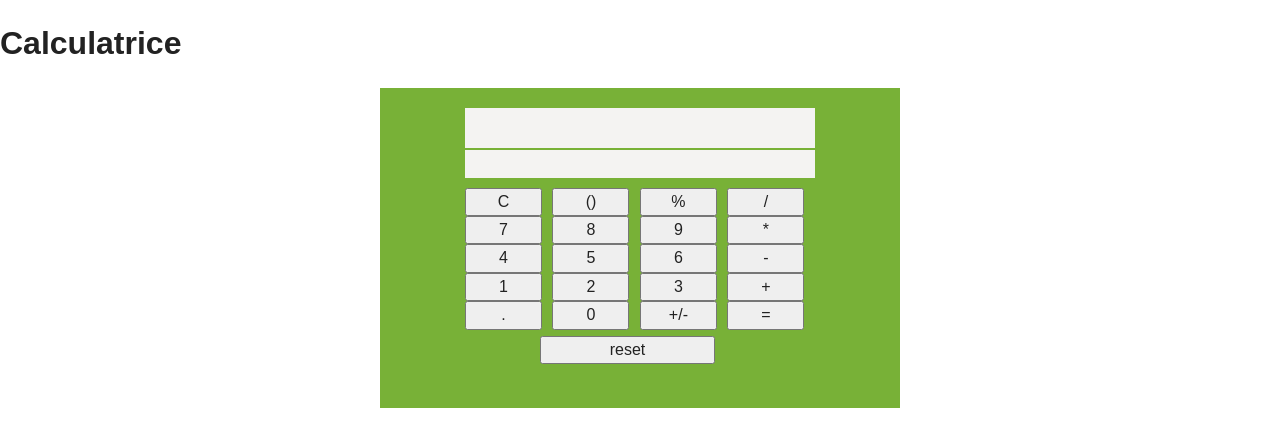
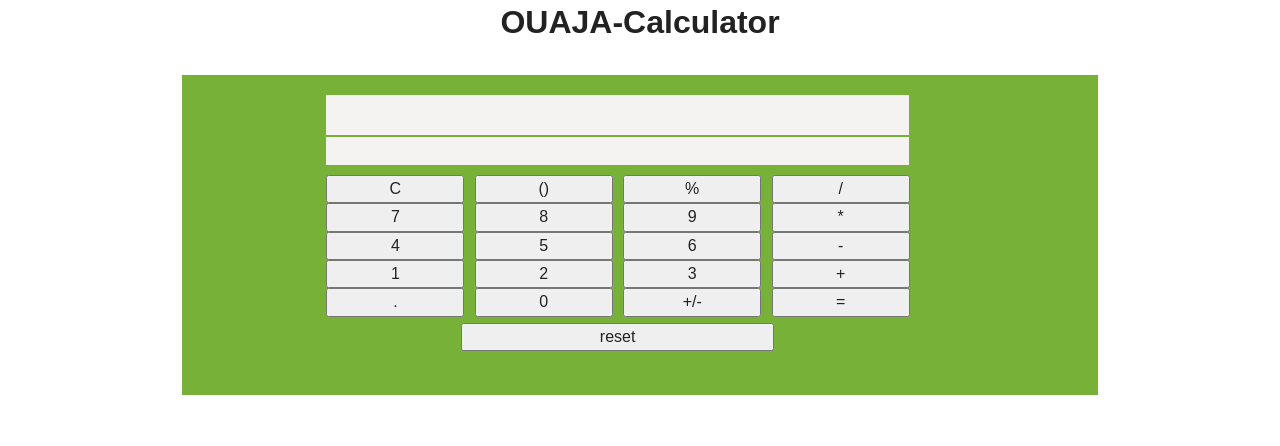
Before and after one commit to bettoumi/calculator, a plain HTML site: page index.html in a window 1280 px wide. Drawn offline with nearby package versions, Linux system fonts and the light colour scheme.

Commit message:
add advaced option

```diff
--- a/css/main.css
+++ b/css/main.css
@@ -94,9 +94,16 @@ textarea {
 /* ==========================================================================
                               SAHBIA CSS
    ========================================================================== */
+  h1
+  {
+    margin: auto;
+    text-align: center;
+    margin-bottom: 30px;
+  }
+
 .calculatrice
 {
-    max-width: 500px;
+    max-width: 100%;
     margin: auto;
     background-color: rgb(120,177,55);
     height: 300px;
@@ -126,7 +133,7 @@ textarea {
 .toutbutton
 {
     margin: auto;
-    width: 70%;
+    width: 100%;
 }
 
 .bt
@@ -144,9 +151,29 @@ textarea {
 
 
 
+@media(min-width: 700px)
+{
+
+   .calculatrice
+{
+    max-width: 70%;
+ }
+
+.haut
+{
+    width:65%;
+    margin: 10px 15%;
 
 
+}
+.toutbutton
+ {
+    margin: auto;
+    width: 70%;
 
+ }
+
+}
 
 
 
--- a/index.html
+++ b/index.html
@@ -20,7 +20,7 @@
         <![endif]-->
 
         <!-- Add your site or application content here -->
-              <h1>Calculatrice</h1>
+              <h1> OUAJA-Calculator</h1>
         <section class="calculatrice">
           <section class="cal">
             <div class="haut">
```
